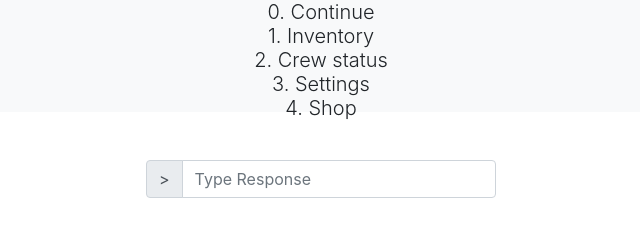
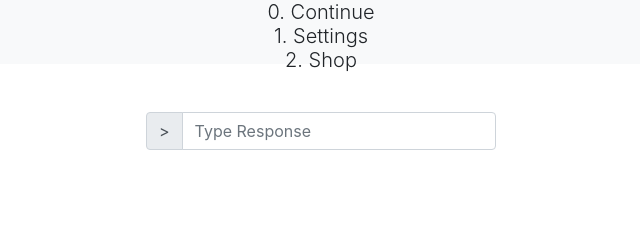
Before and after one commit to tkim00/Fredman__kimT-ohC-parkL-tamM, a Flask app: template templates/planet.html in a window 1280 px wide. Shown: the part 477-717 px from the top of the page, without its empty margins (319-959 px from the left). Run offline with Flask 2, Linux system fonts and the light colour scheme; the template is opened without the code that fills it, so the values that code supplies are empty; some libraries are stand-ins or nearby versions.

Commit message:
final planet fix

```diff
--- a/app.py
+++ b/app.py
@@ -374,10 +374,8 @@ def encounter():
 def checkPlanet():
     response = int(request.form["input"])
     while (response != 0):
-        if (response == 1): return render_template("inventory.html", stat = userInventory, image=hubble.hubbleAPI())
-        if (response == 2): return render_template("crewStatus.html", crewStat = crewStatus, crewMessages = statusMessages, image=hubble.hubbleAPI())
-        if (response == 3): return render_template("settings.html", settings = userSettings, image=hubble.hubbleAPI())
-        if (response == 4): return render_template("shop.html", message = "Welcome to my shop!", stat = userInventory, image=hubble.hubbleAPI())
+        if (response == 1): return render_template("settings.html", settings = userSettings, image=hubble.hubbleAPI())
+        if (response == 2): return render_template("shop.html", message = "Welcome to my shop!", stat = userInventory, image=hubble.hubbleAPI())
         print("Day " + str(userJourney[0]))
         print("0. Continue\n1. Inventory\n2. Crew Status\n3. Settings")
         return render_template("planet.html", image=hubble.hubbleAPI())
--- a/templates/planet.html
+++ b/templates/planet.html
@@ -6,10 +6,8 @@
 <div class="container bg-light text-center my-5">
   <p class="lead py-1">Welcome to Planet {{name}}!</p>
   <p class="lead py-1">0. Continue </p>
-  <p class="lead py-1">1. Inventory </p>
-  <p class="lead py-1">2. Crew status </p>
-  <p class="lead py-1">3. Settings </p>
-  <p class="lead py-1">4. Shop </p>
+  <p class="lead py-1">1. Settings </p>
+  <p class="lead py-1">2. Shop </p>
 </div>
 {% endblock %}
 <!-- send form to /checkPlanet-->
```
Also changed, not shown: ultimate.db.
